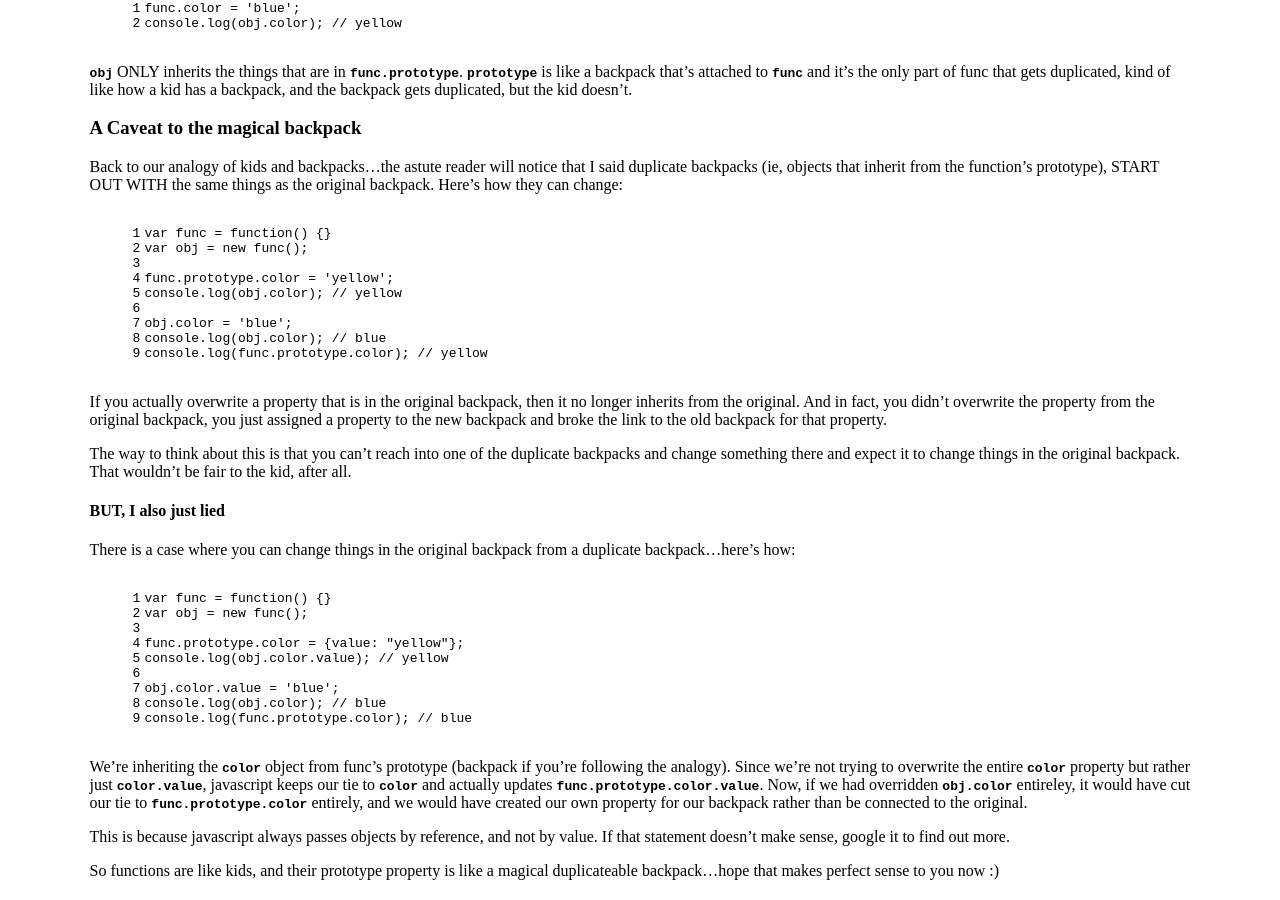
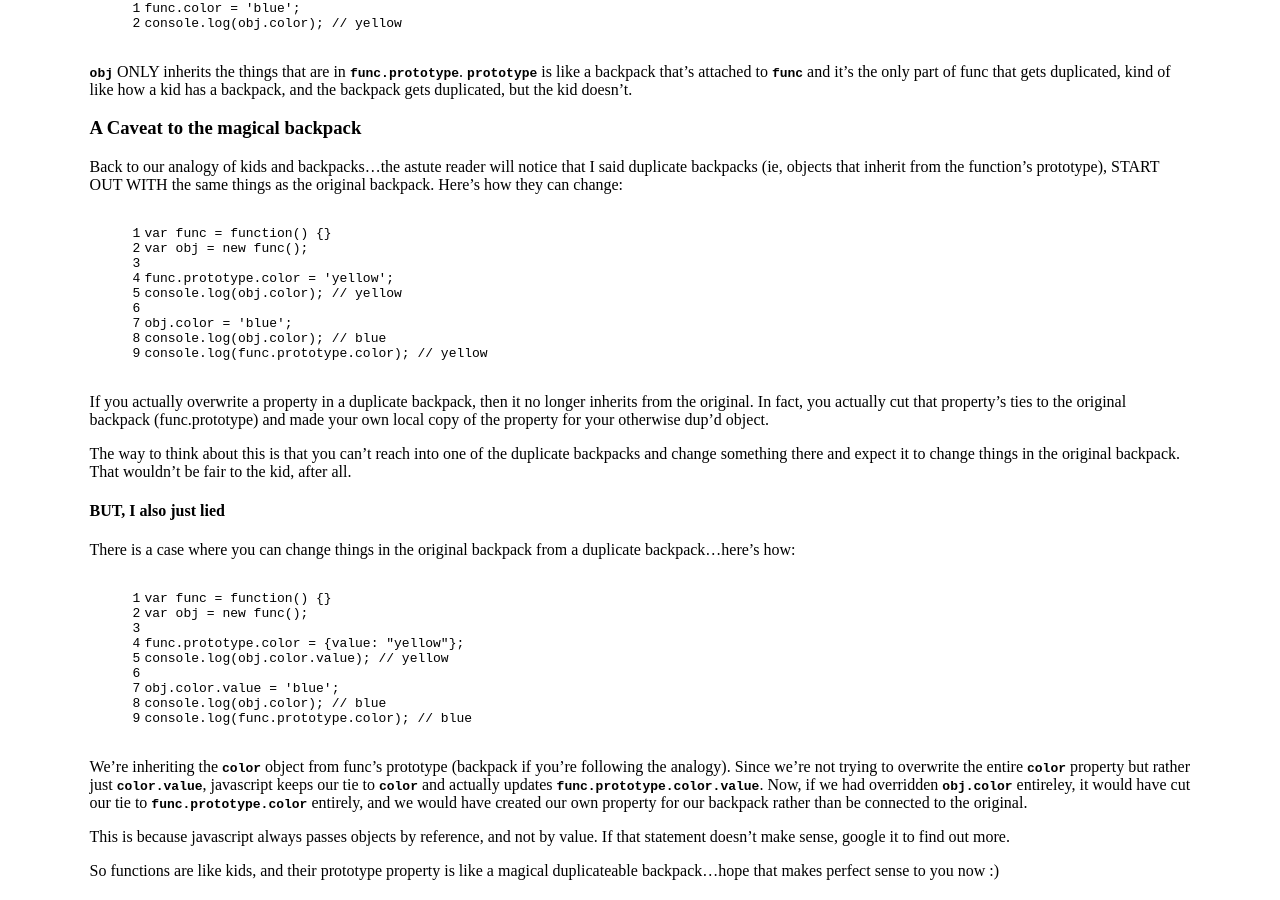
Before and after one commit to thataustin/website, a Jekyll site: the page built from _posts/2013-12-30-javascript_prototype.md, in a window 1280 px wide and 900 px high, scrolled down 1714 px. Built offline with Jekyll 4.4.1, drawn with Linux system fonts in a browser that asks for light colours.

Commit message:
rewriting a sentence

```diff
--- a/_posts/2013-12-30-javascript_prototype.md
+++ b/_posts/2013-12-30-javascript_prototype.md
@@ -104,7 +104,7 @@ console.log(obj.color); // blue
 console.log(func.prototype.color); // yellow
 {% endhighlight %}
 
-If you actually overwrite a property that is in the original backpack, then it no longer inherits from the original.  And in fact, you didn't overwrite the property from the original backpack, you just assigned a property to the new backpack and broke the link to the old backpack for that property.
+If you actually overwrite a property in a duplicate backpack, then it no longer inherits from the original.  In fact, you actually cut that property's ties to the original backpack (func.prototype) and made your own local copy of the property for your otherwise dup'd object.
 
 The way to think about this is that you can't reach into one of the duplicate backpacks and change something there and expect it to change things in the original backpack.  That wouldn't be fair to the kid, after all.
 
```
Also changed, not shown: 1 other file.
